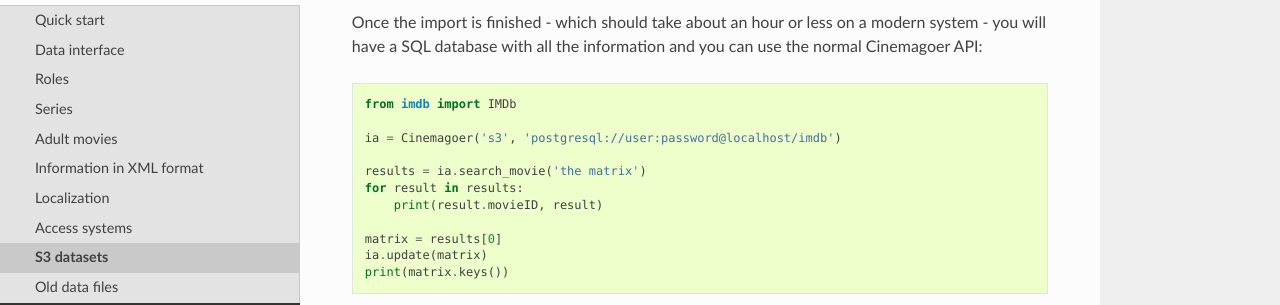
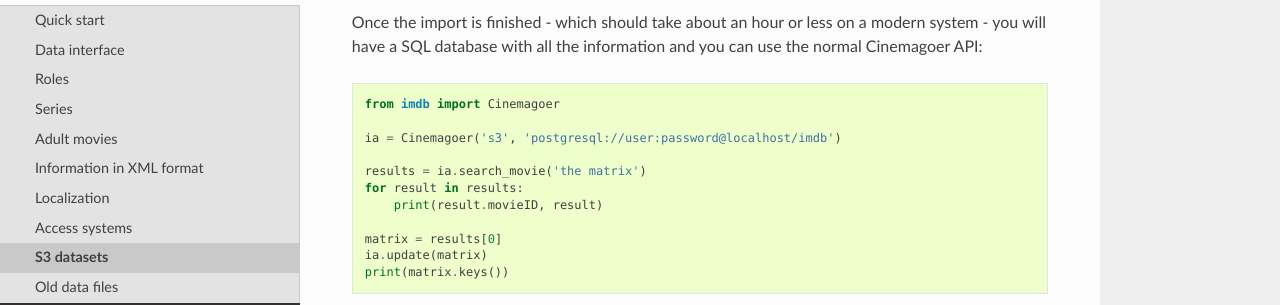
Before and after one commit to cinemagoer/cinemagoer, a Sphinx documentation site: the page built from docs/usage/s3.rst, in a window 1280 px wide and 900 px high, scrolled down 570 px. Shown: the part 163-468 px from the top of the window. Built offline with Sphinx 7.4.7 and the Read the Docs theme 2.0.0, drawn with Linux system fonts in a browser that asks for light colours.

Commit message:
#378 update docs

```diff
--- a/docs/usage/info2xml.rst
+++ b/docs/usage/info2xml.rst
@@ -8,7 +8,7 @@
 
 .. code-block:: python
 
-   from imdb import IMDb
+   from imdb import Cinemagoer
    ia = Cinemagoer('http')
    movie = ia.get_movie(theMovieID)
    print(movie.getAsXML('keywords'))
--- a/docs/usage/s3.rst
+++ b/docs/usage/s3.rst
@@ -36,7 +36,7 @@
 
 .. code-block:: python
 
-   from imdb import IMDb
+   from imdb import Cinemagoer
 
    ia = Cinemagoer('s3', 'postgresql://user:password@localhost/imdb')
 
```
